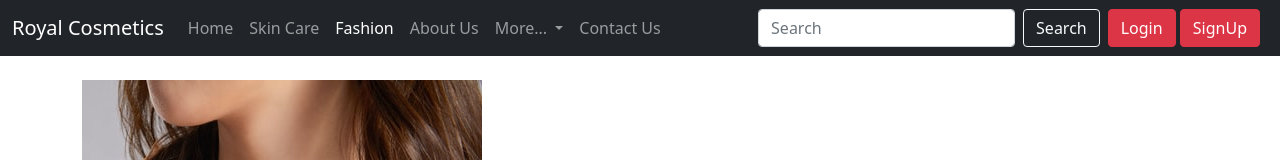
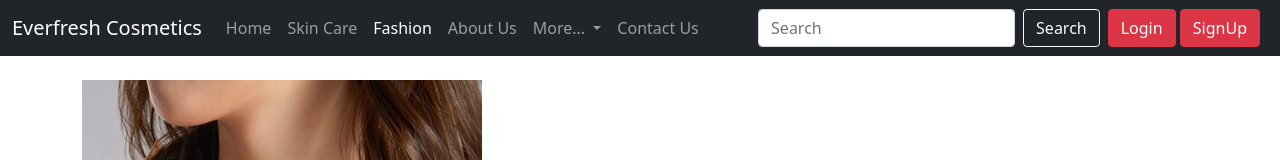
Before and after one commit to codershubham-123/beautyweb.github.io, a plain HTML site: page fashion.html in a window 1280 px wide. Shown: the top 160 px of the page. Drawn offline with nearby package versions, Linux system fonts and the light colour scheme.

Commit message:
Update fashion.html

```diff
--- a/fashion.html
+++ b/fashion.html
@@ -16,7 +16,7 @@
 <body>
     <nav class="navbar navbar-expand-lg navbar-dark bg-dark">
         <div class="container-fluid">
-            <a class="navbar-brand" href="#">Royal Cosmetics</a>
+            <a class="navbar-brand" href="#">Everfresh Cosmetics</a>
             <button class="navbar-toggler" type="button" data-bs-toggle="collapse"
                 data-bs-target="#navbarSupportedContent" aria-controls="navbarSupportedContent" aria-expanded="false"
                 aria-label="Toggle navigation">
@@ -74,7 +74,7 @@
         <div class="modal-dialog">
             <div class="modal-content">
                 <div class="modal-header">
-                    <h5 class="modal-title" id="exampleModalLabel">Login to Royal Cosmetics</h5>
+                    <h5 class="modal-title" id="exampleModalLabel">Login to Everfresh Cosmetics</h5>
                     <button type="button" class="btn-close" data-bs-dismiss="modal" aria-label="Close"></button>
                 </div>
                 <div class="modal-body">
@@ -110,7 +110,7 @@
         <div class="modal-dialog">
             <div class="modal-content">
                 <div class="modal-header">
-                    <h5 class="modal-title" id="SignUpModalLabel">Get an Royal Cosmetics Account</h5>
+                    <h5 class="modal-title" id="SignUpModalLabel">Get an Everfresh Cosmetics Account</h5>
                     <button type="button" class="btn-close" data-bs-dismiss="modal" aria-label="Close"></button>
                 </div>
                 <div class="modal-body">
@@ -207,7 +207,7 @@
 
     <footer class="container">
         <p class="float-end"><a href="#">Back to top</a></p>
-        <p>© 2019–2025 RoyalCosmetics, Inc. · <a href="#">Privacy</a> · <a href="#">Terms</a></p>
+        <p>© 2019–2025 EverfreshCosmetics, Inc. · <a href="#">Privacy</a> · <a href="#">Terms</a></p>
     </footer>
 
 
```
